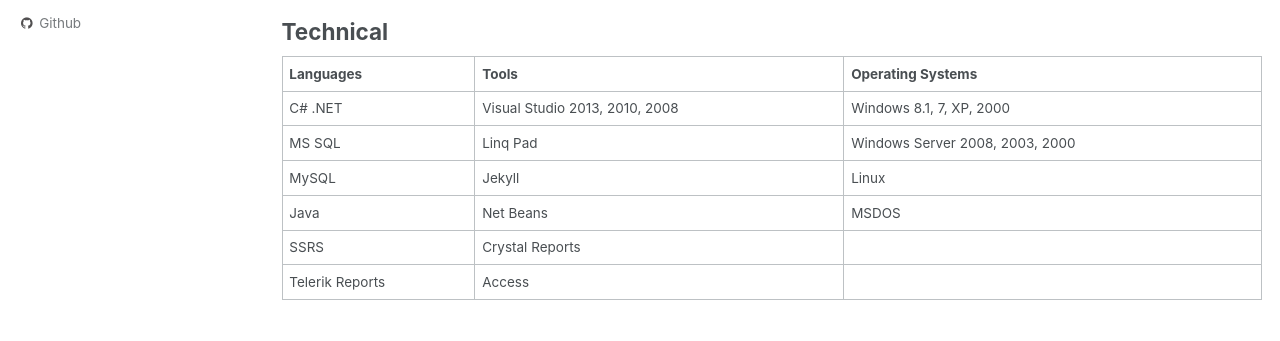
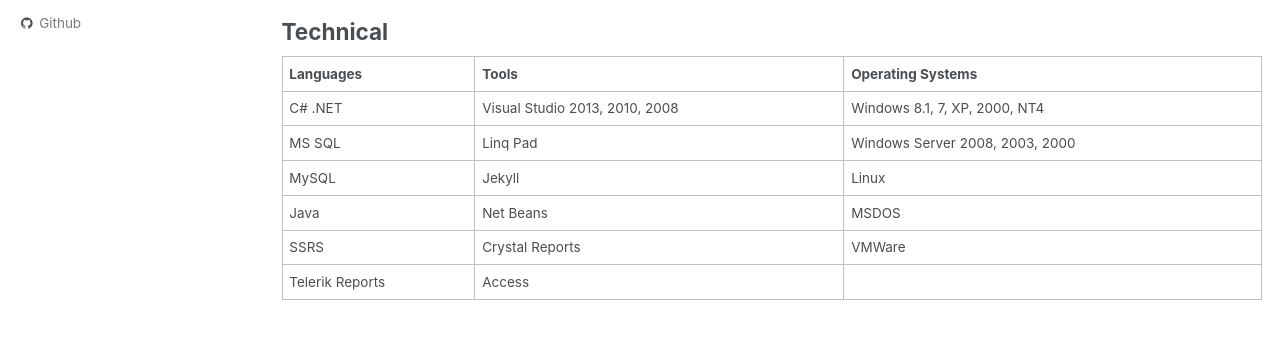
Before and after one commit to quentin-blacklock/quentin-blacklock.github.io, a Jekyll site: the page built from _pages/about.md, in a window 1280 px wide and 900 px high, scrolled down 2184 px. Shown: the part 367-708 px from the top of the window. Built offline with Jekyll 4.4.1, drawn with Linux system fonts in a browser that asks for light colours.

Commit message:
edit about

```diff
--- a/_pages/about.md
+++ b/_pages/about.md
@@ -90,9 +90,9 @@
 ## Technical
 
 |**Languages**|**Tools**|**Operating Systems**|
-|C# .NET|Visual Studio 2013, 2010, 2008|Windows 8.1, 7, XP, 2000|
+|C# .NET|Visual Studio 2013, 2010, 2008|Windows 8.1, 7, XP, 2000, NT4|
 |MS SQL|Linq Pad|Windows Server 2008, 2003, 2000|
 |MySQL|Jekyll |Linux|
 |Java|Net Beans|MSDOS|
-|SSRS |Crystal Reports| |
+|SSRS |Crystal Reports|VMWare|
 |Telerik Reports|Access| |
```
